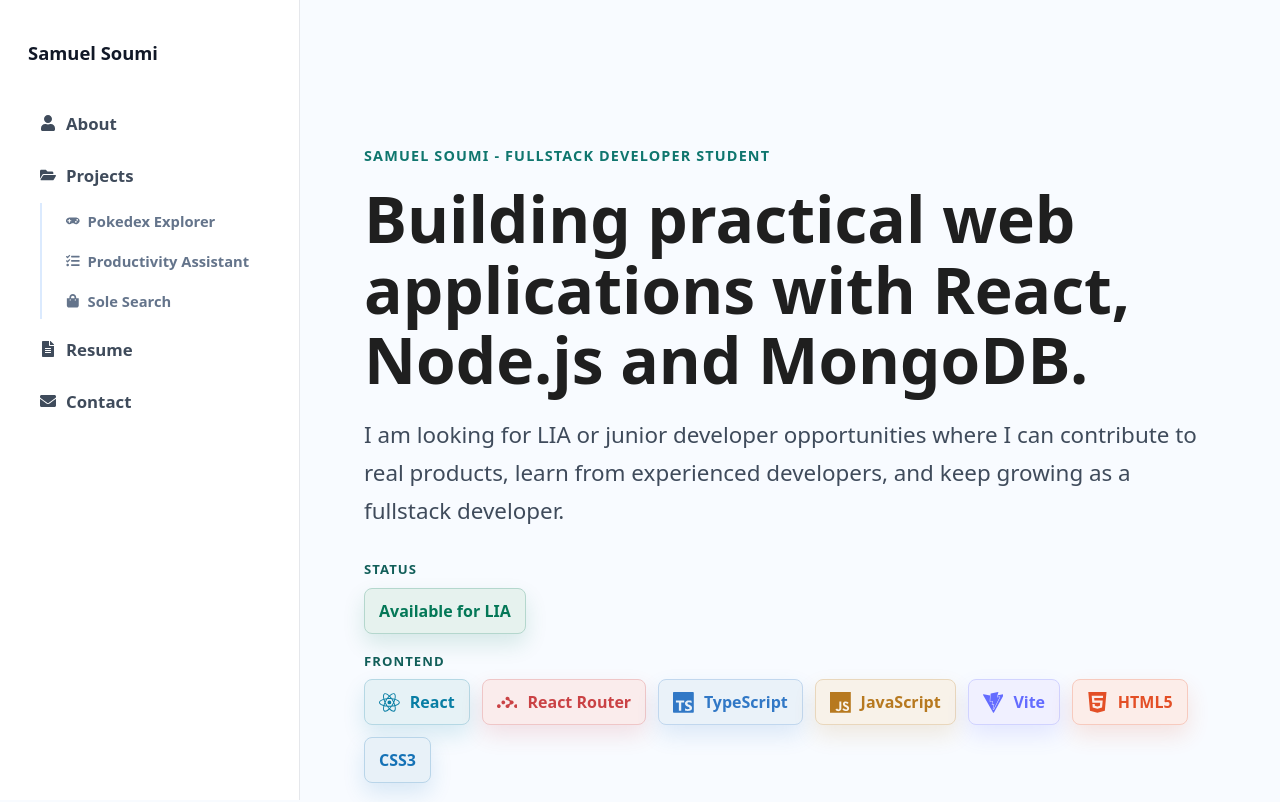
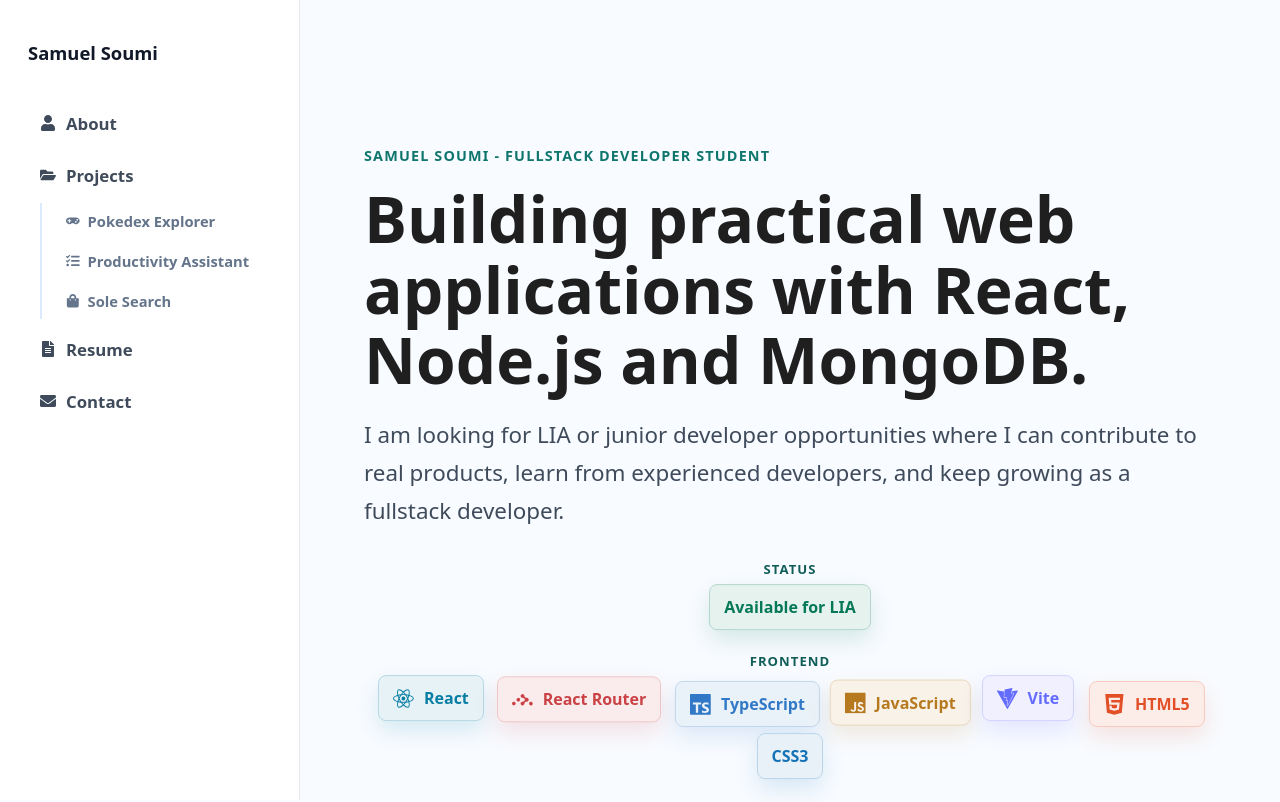
Before and after one commit to Samuel6693/portfolio, a React (Vite) app: page / in a window 1280 px wide. Shown: the top 802 px of the page. Built offline with nearby package versions, Linux system fonts and the light colour scheme.

Commit message:
style: enhance hero skill groups with centered layout and floating animation

```diff
--- a/src/App.css
+++ b/src/App.css
@@ -189,11 +189,13 @@ html {
   display: grid;
   gap: 20px;
   margin-top: 32px;
+  justify-items: center;
 }
 
 .hero-skill-group {
   display: grid;
   gap: 10px;
+  justify-items: center;
 }
 
 .hero-skill-title {
@@ -209,6 +211,7 @@ html {
 .hero-tags {
   display: flex;
   flex-wrap: wrap;
+  justify-content: center;
   gap: 12px;
 }
 
@@ -225,11 +228,24 @@ html {
   box-shadow: 0 10px 22px color-mix(in srgb, var(--tag-color) 14%, transparent);
   font-weight: 600;
   font-size: 1rem;
+  animation: tag-float 5.5s ease-in-out infinite;
   transition:
     transform 0.18s ease,
     box-shadow 0.18s ease,
     background 0.18s ease,
     border-color 0.18s ease;
+}
+
+.hero-tags span:nth-child(2n) {
+  animation-delay: -1.4s;
+}
+
+.hero-tags span:nth-child(3n) {
+  animation-delay: -2.7s;
+}
+
+.hero-tags span:nth-child(4n) {
+  animation-delay: -3.6s;
 }
 
 .hero-tags span:hover {
@@ -251,6 +267,27 @@ html {
   height: 1.3em;
   flex: 0 0 auto;
   transition: transform 0.18s ease;
+}
+
+@keyframes tag-float {
+  0%,
+  100% {
+    translate: 0 0;
+  }
+
+  35% {
+    translate: 0 -5px;
+  }
+
+  70% {
+    translate: 3px 2px;
+  }
+}
+
+@media (prefers-reduced-motion: reduce) {
+  .hero-tags span {
+    animation: none;
+  }
 }
 
 .section-heading {
```
